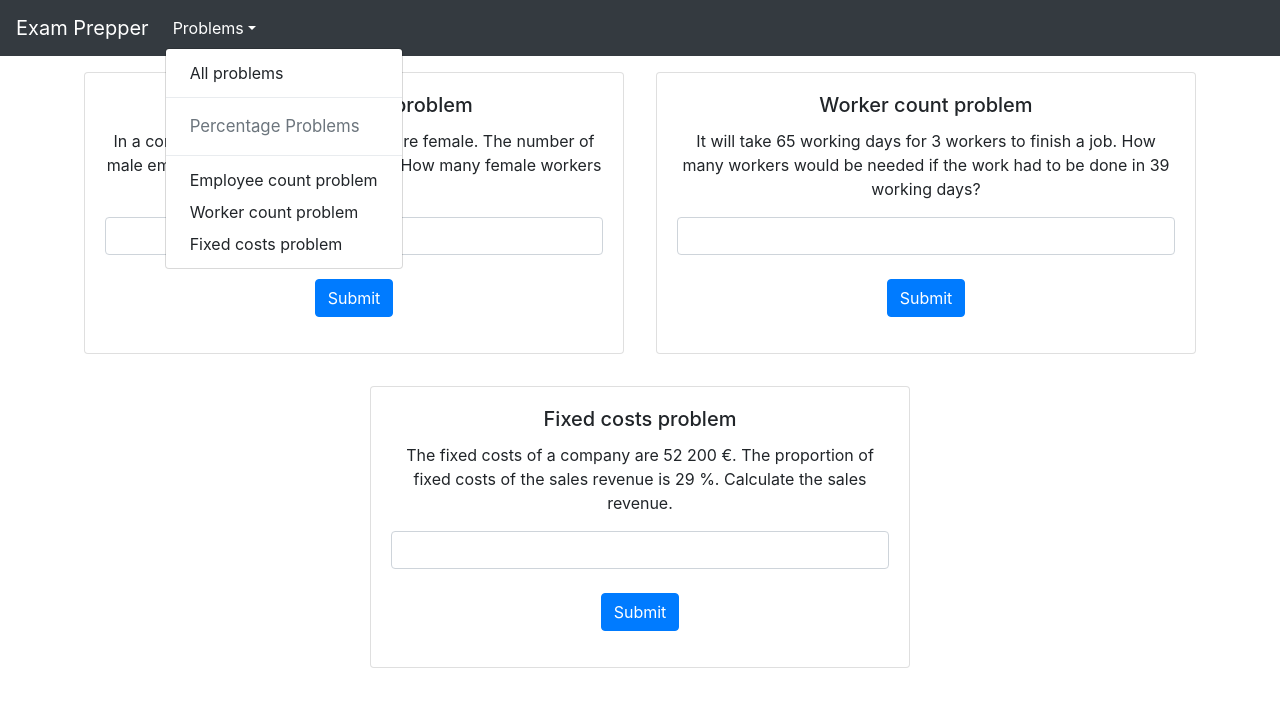
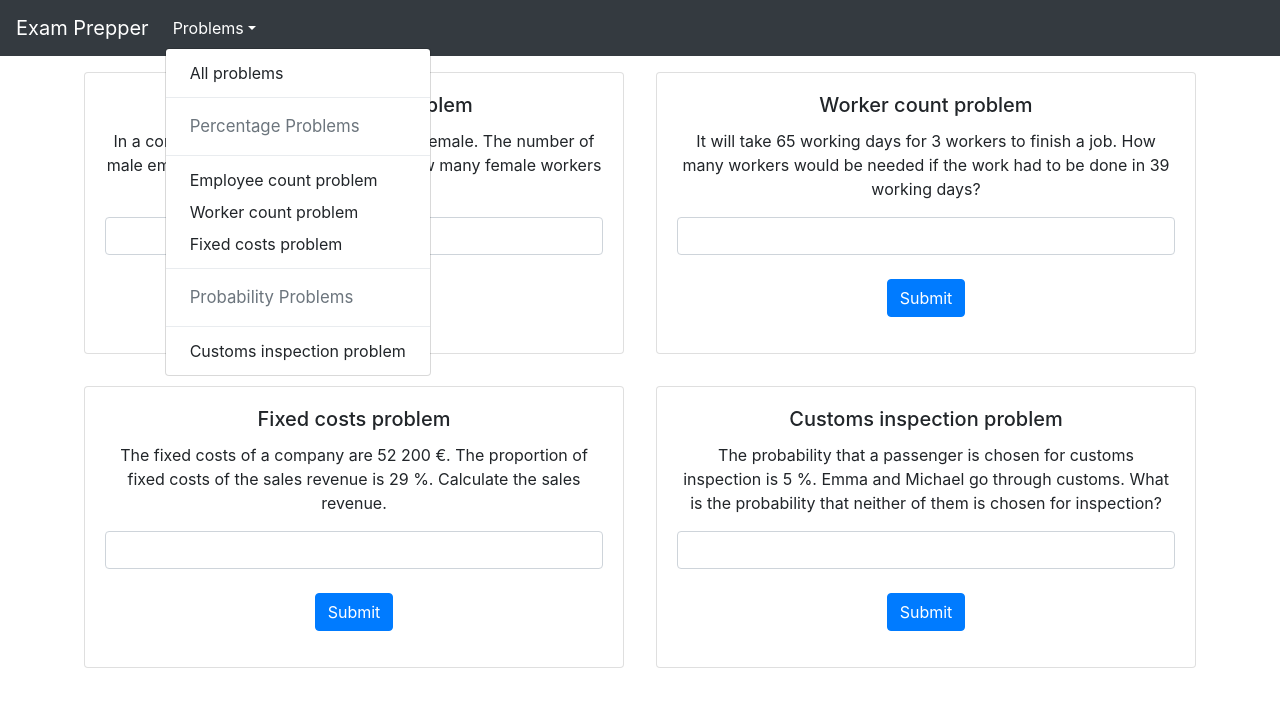
Before and after one commit to Custodia/exam-prepper, a React (Create React App) app: page / in a window 1280 px wide. Both pictures are taken after a click on the button "Problems". Shown: the top 706 px of the page. Built offline with nearby package versions, Linux system fonts and the light colour scheme.

Commit message:
Add customs inspection problem

```diff
--- a/src/components/AllQuestions.jsx
+++ b/src/components/AllQuestions.jsx
@@ -1,6 +1,7 @@
 import EmployeeCountProblem from './problems/EmployeeCount';
 import WorkerCountProblem from './problems/WorkerCount';
 import FixedCostsProblem from './problems/FixedCosts';
+import CustomsInspectionProblem from './problems/CustomsInspection';
 
 import './AllQuestions.css'
 
@@ -10,6 +11,7 @@ function AllQuestions() {
       <EmployeeCountProblem />
       <WorkerCountProblem />
       <FixedCostsProblem />
+      <CustomsInspectionProblem />
     </div>
   )
 }
--- a/src/components/AppNavbar.jsx
+++ b/src/components/AppNavbar.jsx
@@ -48,6 +48,15 @@ function AppNavbar() {
             >
               Fixed costs problem
             </NavDropdown.Item>
+            <NavDropdown.Divider />
+            <NavDropdown.Header><big>Probability Problems</big></NavDropdown.Header>
+            <NavDropdown.Divider />
+            <NavDropdown.Item
+              active={location.pathname === '/problems/customs-inspection'}
+              onClick={handleNavigate('/problems/customs-inspection')}
+            >
+              Customs inspection problem
+            </NavDropdown.Item>
           </NavDropdown>
         </Nav>
       </Navbar.Collapse>
--- a/src/components/pages/Problems.jsx
+++ b/src/components/pages/Problems.jsx
@@ -8,6 +8,7 @@ import AllQuestions from '../AllQuestions'
 import EmployeeCountProblem from '../problems/EmployeeCount';
 import WorkerCountProblem from '../problems/WorkerCount';
 import FixedCostsProblem from '../problems/FixedCosts';
+import CustomsInspectionProblem from '../problems/CustomsInspection';
 
 function Problems() {
   return (
@@ -24,6 +25,9 @@ function Problems() {
       <Route exact path="/problems/fixed-costs">
         <FixedCostsProblem />
       </Route>
+      <Route exact path="/problems/customs-inspection">
+        <CustomsInspectionProblem />
+      </Route>
       <Redirect from="/" to="/problems" />
     </Switch>
   )
--- /dev/null
+++ b/src/components/problems/CustomsInspection.jsx
@@ -0,0 +1,20 @@
+import MathQuestion from '../MathQuestion'
+
+const CustomsInspection = () => {
+  const customsChance = [5, 10][Math.floor(Math.random() * 2)] / 100
+  const correctAnswer = (1 - customsChance) * (1 - customsChance)
+
+  const problemTitle = 'Customs inspection problem'
+  const problemStatement = `The probability that a passenger is chosen for customs inspection is ${customsChance * 100} %. Emma and Michael go through customs. What is the probability that neither of them is chosen for inspection?`
+  const isAnswerCorrect = (answer) => [`${correctAnswer}`, `${correctAnswer * 100}`, `${correctAnswer * 100}%`].includes(answer)
+
+  return (
+    <MathQuestion
+      problemTitle={problemTitle}
+      problemStatement={problemStatement}
+      isAnswerCorrect={isAnswerCorrect}
+    />
+  )
+}
+
+export default CustomsInspection
```
